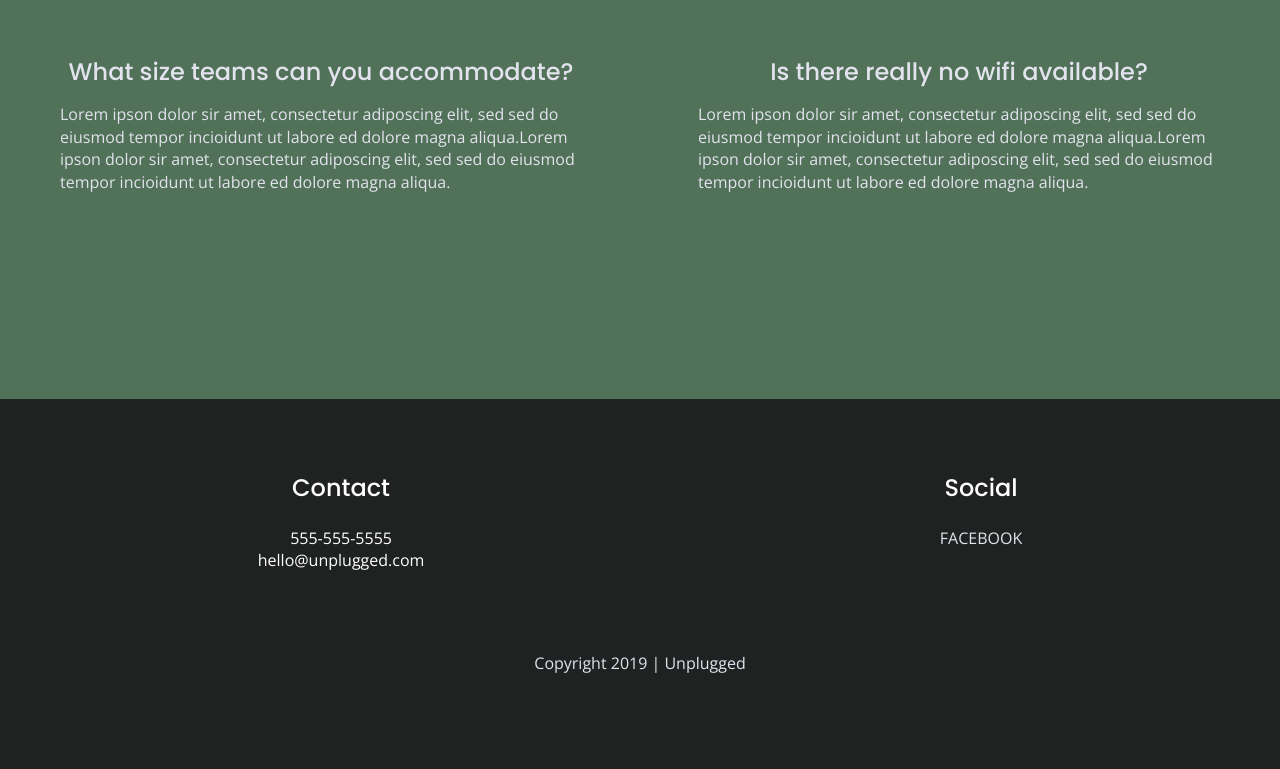
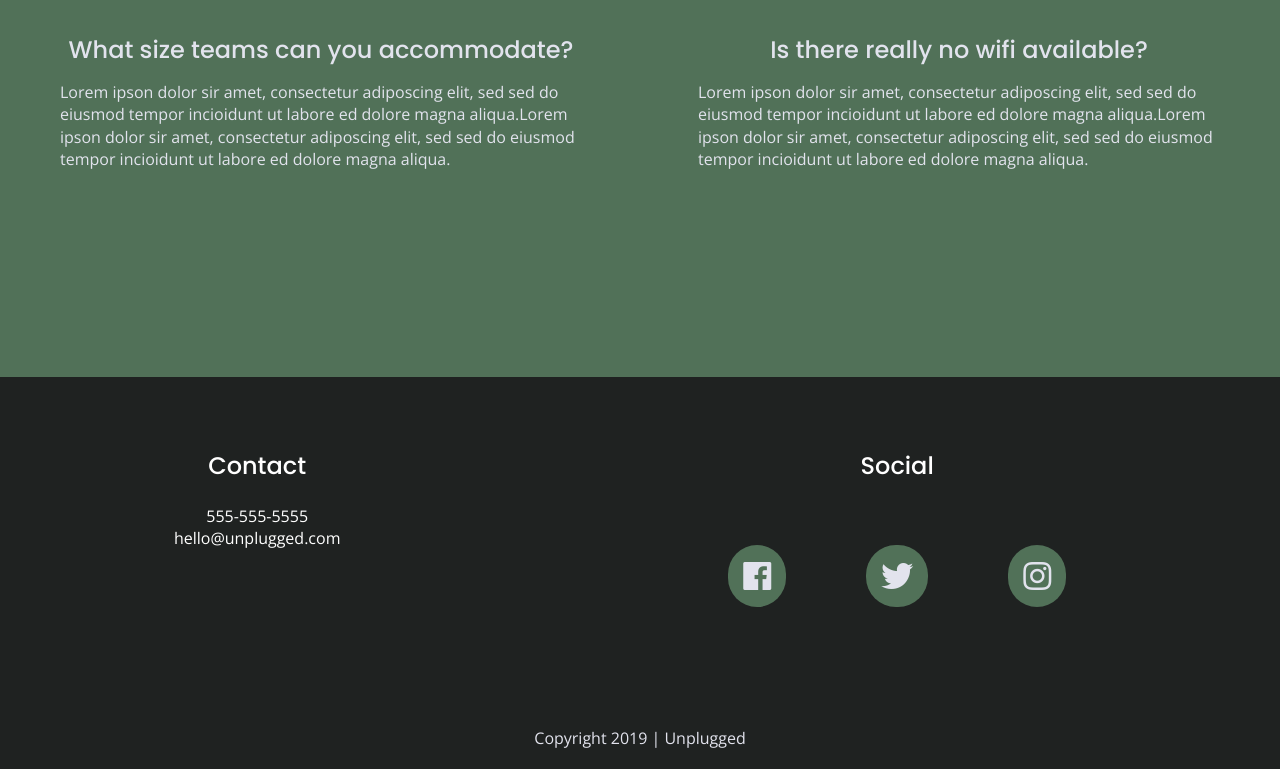
Before and after one commit to greg-g-dev/unplugged-boilerplate-project, a website: page faq/index.html in a window 1280 px wide. Shown: the part 637-1406 px from the top of the page. Before the commit the page ends 1331 px from the top, so only its background shows below. Drawn offline with nearby package versions, Linux system fonts and the light colour scheme.

Commit message:
Added social icons to all pages and styled

```diff
--- a/css/main.css
+++ b/css/main.css
@@ -193,6 +193,14 @@ input[type=button] {
 
 .reviews-container {
   background-color: #29423a;
+}
+
+.social-icons i {
+  border-radius: 30px;
+  font-size: 2em;
+  padding: 15px;
+  margin: 40px;
+  background-color: #517158;
 }
 
 /* ---- FAQ Style ---- */
@@ -407,6 +415,14 @@ address,
   align-items: center;
   flex-flow: column wrap;
 }
+
+.social-icons {
+  display: flex;
+  justify-content: space-around;
+  align-items: center;
+  flex-flow: row wrap;
+}
+
 
 .copyright {
   padding: 20px 0;
--- a/faq/index.html
+++ b/faq/index.html
@@ -26,7 +26,7 @@
 
   <!-- FontAwesome CDN version 5.5 -->
   <link rel="stylesheet" href="https://use.fontawesome.com/releases/v5.5.0/css/all.css" integrity="sha384-B4dIYHKNBt8Bc12p+WXckhzcICo0wtJAoU8YZTY5qE0Id1GSseTk6S+L3BlXeVIU" crossorigin="anonymous">
-/head>
+</head>
 
 <body>
 
@@ -120,7 +120,15 @@
               <h3>Social</h3>
               <!-- Icons -->
               <div class="social-icons">
-                <p> <a href="https://www.facebook.com" target="_blank">Facebook</a> </p>
+                <p>
+                  <a href="https://www.facebook.com" target="_blank"><i class="fab fa-facebook"></i></a>
+                </p>
+                <p>
+                  <a href="https://www.twitter.com" target="_blank"><i class="fab fa-twitter"></i></a>
+                </p>
+                <p>
+                  <a href="https://www.instagram.com" target="_blank"><i class="fab fa-instagram"></i></a>
+                </p>
               </div>
             </address>
           </div>
```
Also changed, not shown: about/index.html (+9 -1 lines), index.html (+9 -1 lines).
